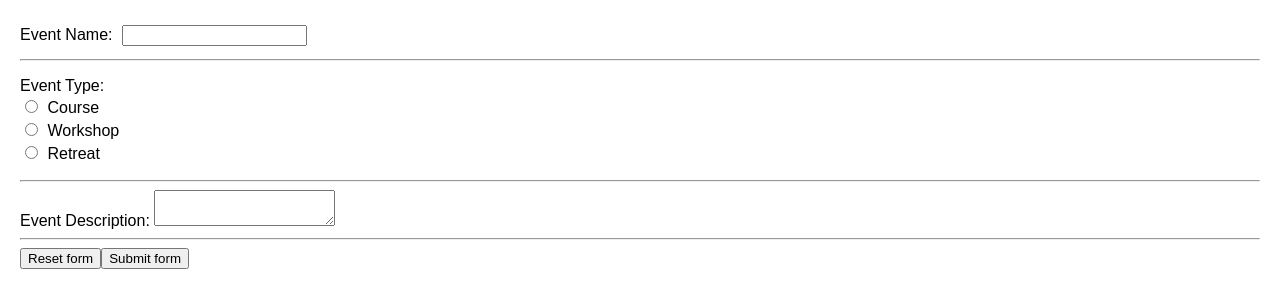
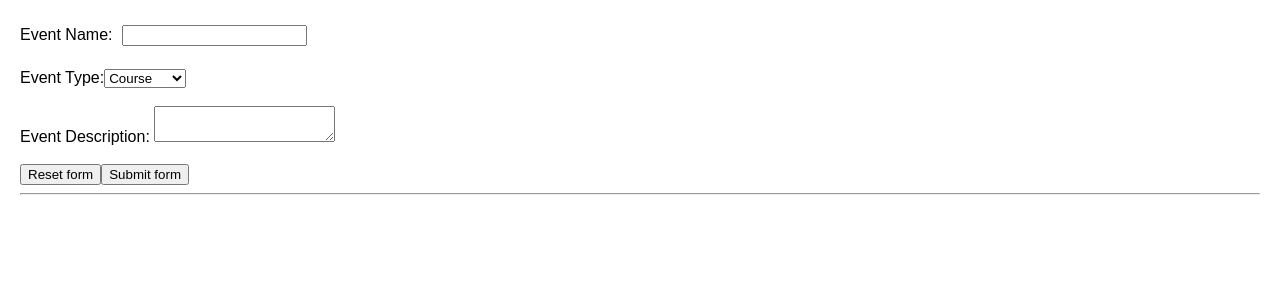
Before and after one commit to neoladsouza/event-calendar-control, a React (Create React App) app in the folder client/: page / in a window 1280 px wide. Shown: the top 308 px of the page. Built offline with nearby package versions, Linux system fonts and the light colour scheme.

Commit message:
Update App.js

```diff
--- a/client/src/App.js
+++ b/client/src/App.js
@@ -1,43 +1,46 @@
-import React from "react";
+import {useState} from "react";
 import './App.css';
 
 export default function FormApp() {
+  const [eventName, setEventName] = useState('');
+  const [eventType, setEventType] = useState('');
+
   function handleSubmit(e) {
     e.preventDefault(); // prevent webpage reloading
 
     const form = e.target;
     const formData = new FormData(form);
 
-    fetch('/api', {method : form.method, body : formData});
+    // fetch('/api', {method : form.method, body : formData});
+    console.log(new URLSearchParams(formData).toString());
   }
 
   return (
     <>
       <form method="post" onSubmit={handleSubmit}>
         <label>
-          Event Name: <input name="eventName"/>
+          Event Name: <input name="eventName" value={eventName} onChange={e => setEventName(e.target.value)}/>
         </label>
-        <hr/>
-        <p>
+        <br/>
+        <label>
           Event Type:
-          <label>
-            <input type="radio" name="eventType" value="course"/> Course
-          </label>
-          <label>
-            <input type="radio" name="eventType" value="workshop"/> Workshop
-          </label>
-          <label>
-            <input type="radio" name="eventType" value="retreat"/> Retreat
-          </label>
-        </p>
-        <hr/>
+          <select name="selectedEventType" value={eventType} onChange={e => setEventType(e.target.value)}>
+            <option value="course">Course</option>
+            <option value="workshop">Workshop</option>
+            <option value="retreat">Retreat</option>
+          </select>
+        </label>
+        <br/>
         <label>
           Event Description: <textarea name="eventDesc"/>
         </label>
-        <hr/>
+        <br/>
         <button type="reset">Reset form</button>
         <button type="submit">Submit form</button>
+        <hr/>
       </form>
+      {eventName !== '' && <p>Entered Event Name: {eventName}</p>}
+      {eventType !== '' && <p>Entered Event Type: {eventType}</p>}
     </>
   );
 }
```
